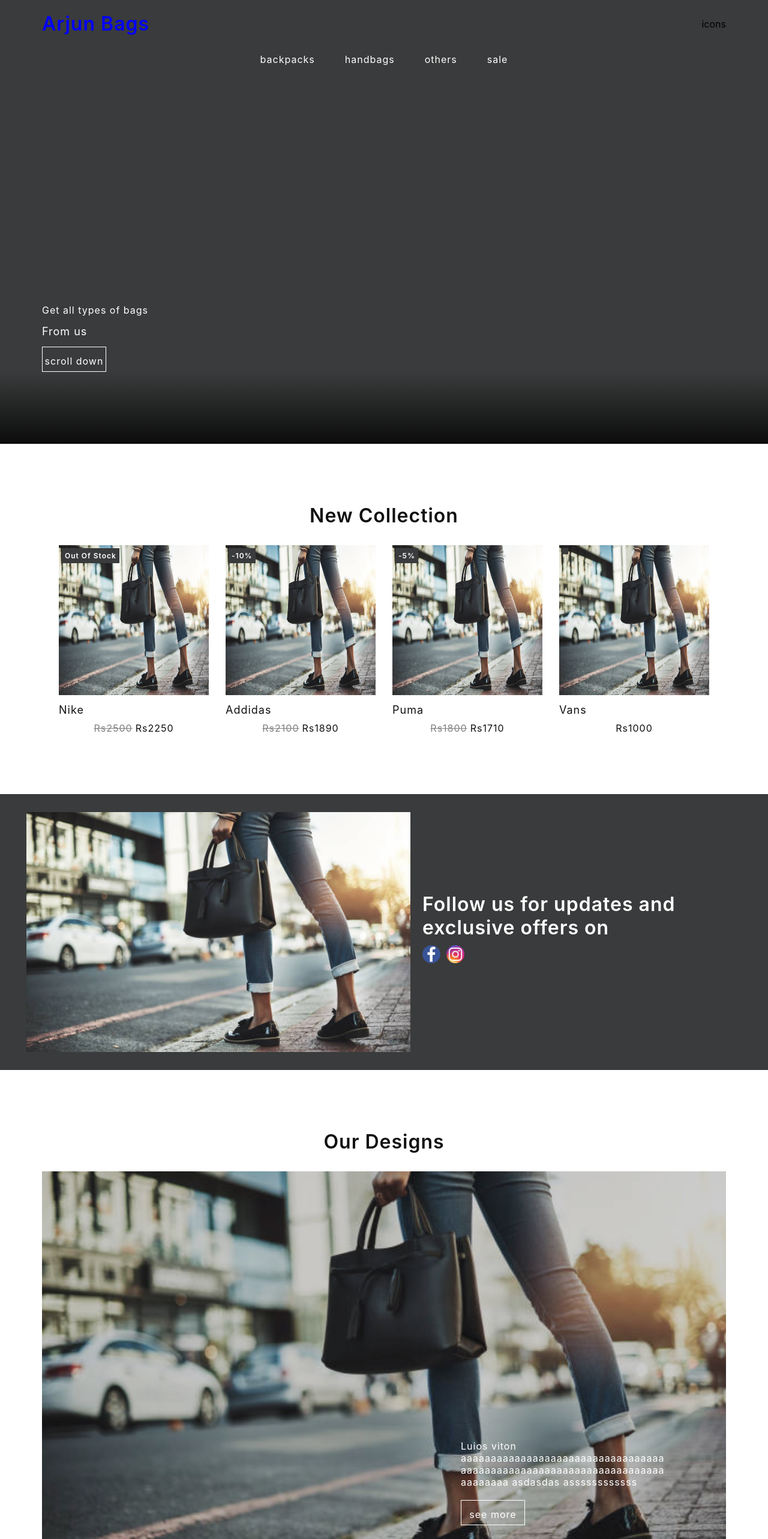
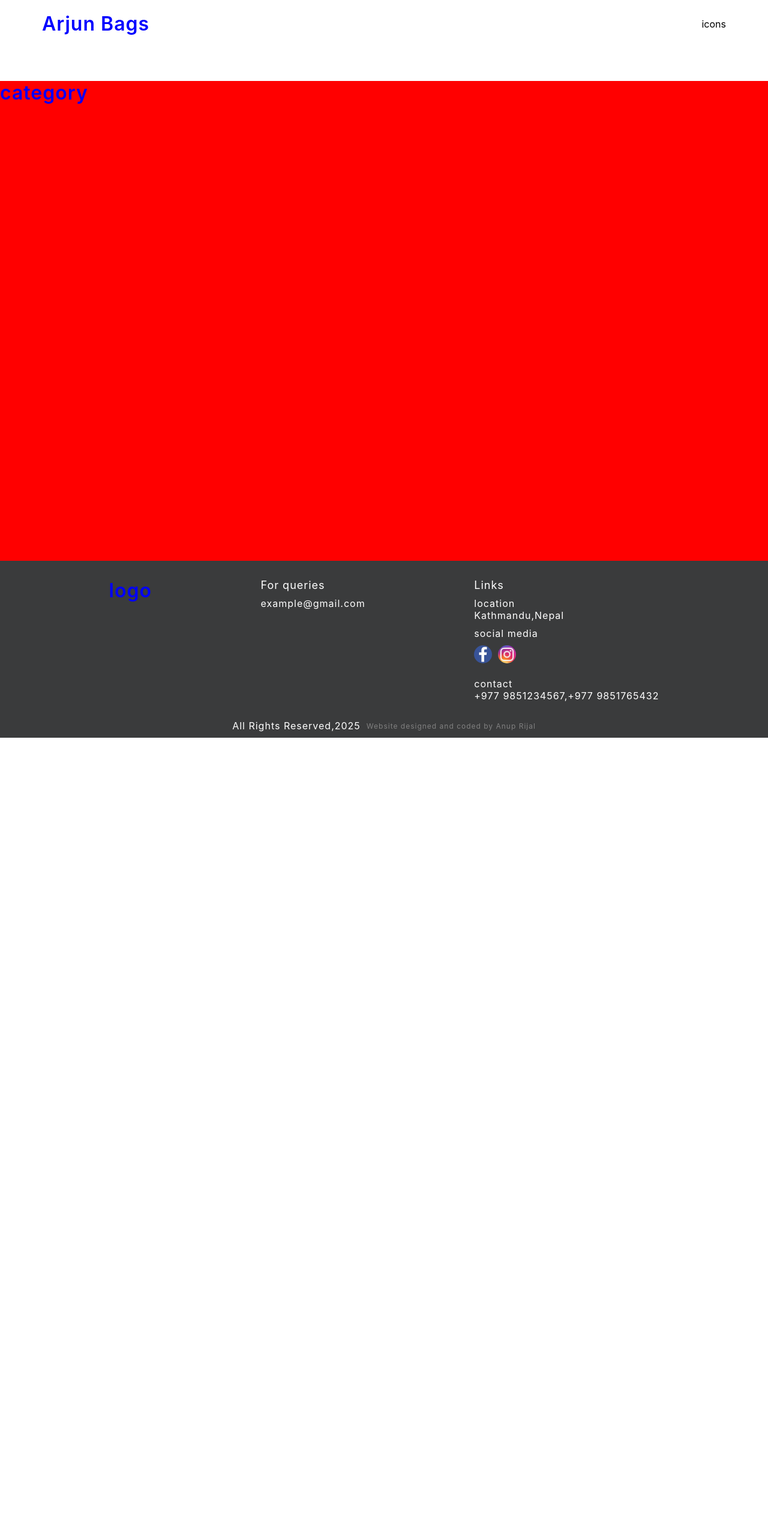
Before and after one commit to AnupRijal123/bag_shopping_website, a React (Create React App) app: page /category in a window 1280 px wide. Shown: the part 60-2626 px from the top of the page at 60% size. After the commit the page ends 1290 px from the top, so only its background shows below. Built offline with nearby package versions, Linux system fonts and the light colour scheme.

Commit message:
Added router and category page

```diff
--- a/package.json
+++ b/package.json
@@ -9,6 +9,7 @@
     "@testing-library/user-event": "^13.5.0",
     "react": "^19.1.0",
     "react-dom": "^19.1.0",
+    "react-router": "^7.6.2",
     "react-scripts": "5.0.1",
     "web-vitals": "^2.1.4"
   },
--- a/src/App.js
+++ b/src/App.js
@@ -1,7 +1,9 @@
 import './styles/App.css';
 import Navbar from './components/Navbar.js';
 import Footer from './components/Footer.js';
-import HomePage from './pages/HomePage.js'
+import HomePage from './pages/HomePage.js';
+import CategoryListingPage from './pages/CategoryListingPage.js';
+import { BrowserRouter, Routes, Route } from 'react-router';
 
 
 function App() {
@@ -9,7 +11,22 @@ function App() {
     <>
       <Navbar />
 
-      <HomePage />
+      <BrowserRouter>
+
+        <Routes>
+
+          <Route path="/" element={<HomePage />} />
+
+
+          <Route path="/category" element={<CategoryListingPage />} />
+
+
+        </Routes>
+
+
+      </BrowserRouter>
+
+
 
       {/* <div className="button-layout button-transparent-background button-white-border">
         <div className="button-background-container button-white-background"></div>
--- /dev/null
+++ b/src/pages/CategoryListingPage.js
@@ -0,0 +1,19 @@
+import '../styles/CategoryListingPage.css';
+import { useEffect } from 'react';
+
+function CategoryListingPage() {
+
+    useEffect(() => {
+        console.log('category page mounted');
+        window.scrollBy(0, 20);
+    }, []);
+
+    return (
+        <div className="category-container">
+            <h1>category</h1>
+        </div>
+    )
+}
+
+
+export default CategoryListingPage;
--- a/src/pages/HomePage.js
+++ b/src/pages/HomePage.js
@@ -57,7 +57,7 @@ function HomePage() {
             img: 'hello'
         },
         {
-            id: 2,
+            id: 3,
             name: 'vans',
             img: 'hello'
         },
@@ -122,7 +122,7 @@ function HomePage() {
 
                                 <div className="button-layout button-transparent-background button-white-border">
                                     <div className="button-background-container button-white-background"></div>
-                                    <p className="button-text white-text">see more</p>
+                                    <p className="button-text white-text">see product</p>
                                 </div>
                             </div>
                             <img className="slider-image" src={require('../assets/images/bannerimage.jpg')} alt="items-image" />
--- /dev/null
+++ b/src/styles/CategoryListingPage.css
@@ -0,0 +1,5 @@
+.category-container {
+    background-color: Red;
+    margin-top: 195px;
+    min-height: 100vh;
+}
```
Also changed, not shown: 1 other file (tests, documents, lock files or other folders).
